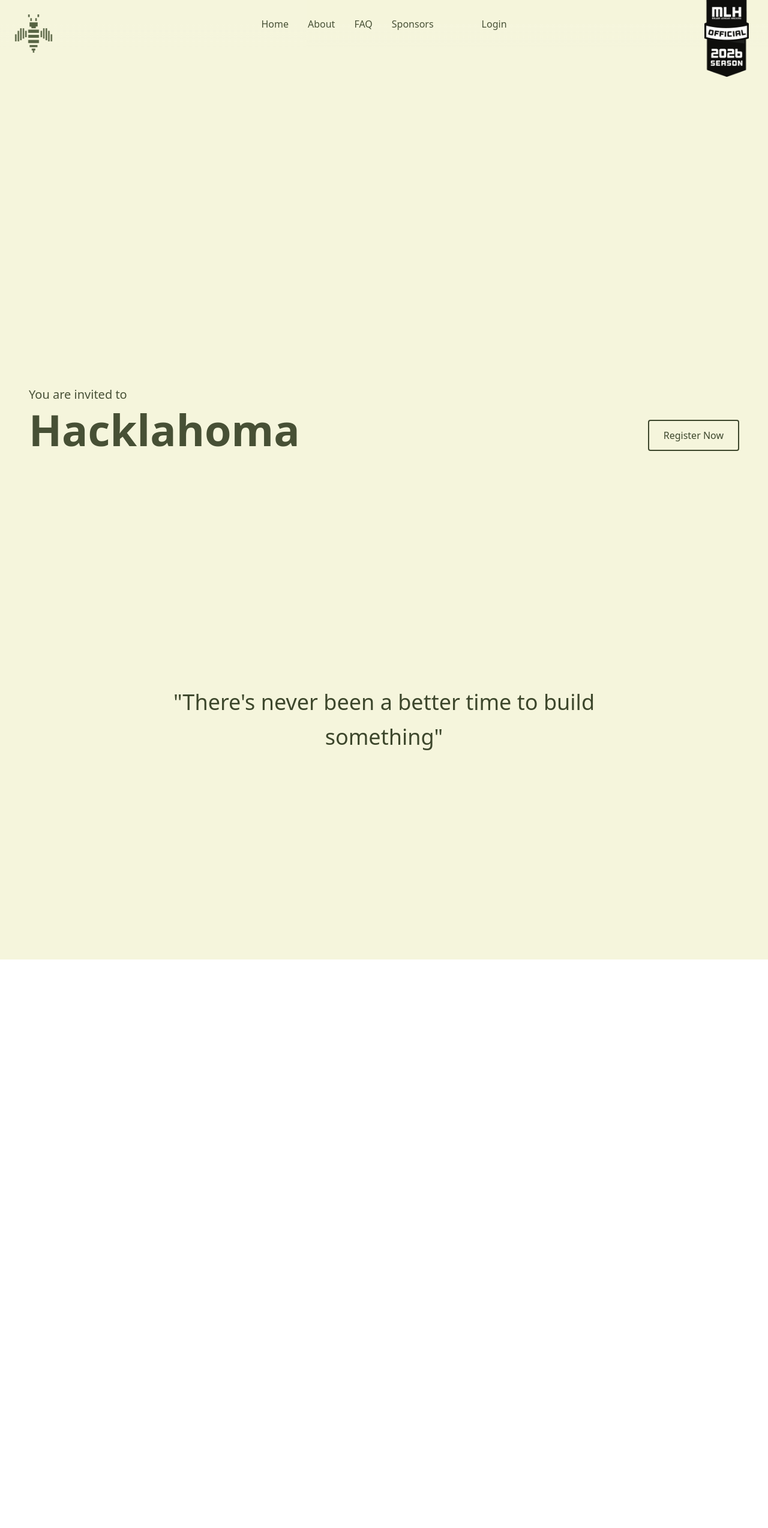
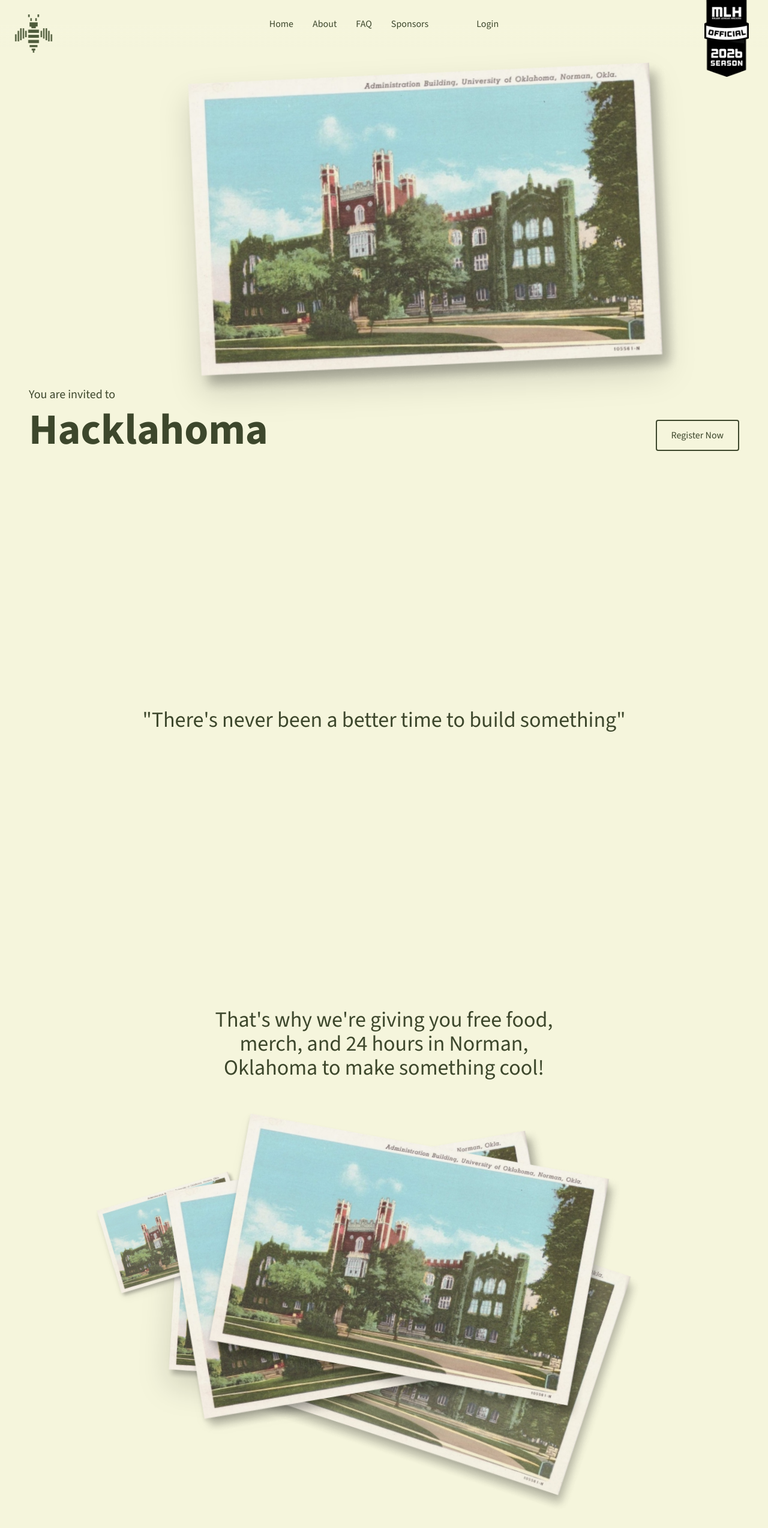
Before and after one commit to Hacklahoma/UseMeFor2026, a React (Create React App) app in the folder frontend/: page / in a window 1280 px wide. Shown: the top 2548 px of the page at 60% size. Before the commit the page ends 1600 px from the top, so only its background shows below. Built offline with nearby package versions, Linux system fonts and the light colour scheme.

Commit message:
added postcard and photo collage section to landing page and added about page

```diff
--- a/frontend/public/index.html
+++ b/frontend/public/index.html
@@ -11,6 +11,9 @@
     />
     <link rel="apple-touch-icon" href="%PUBLIC_URL%/logo192.png" />
     <link rel="manifest" href="%PUBLIC_URL%/manifest.json" />
+    <link rel="preconnect" href="https://fonts.googleapis.com">
+    <link rel="preconnect" href="https://fonts.gstatic.com" crossorigin>
+    <link href="https://fonts.googleapis.com/css2?family=Source+Sans+3:ital,wght@0,200..900;1,200..900&display=swap" rel="stylesheet">
     <title>Hacklahoma 2026</title>
   </head>
   <body>
--- a/frontend/src/index.css
+++ b/frontend/src/index.css
@@ -4,6 +4,16 @@
 
 html, body {
   min-width: 380px;
+}
+
+html {
+  scroll-behavior: smooth;
+  scroll-padding-top: 0;
+}
+
+/* Ensure smooth scrolling to sections */
+section[id] {
+  scroll-margin-top: 0;
 }
 
 @keyframes fadeIn {
--- /dev/null
+++ b/frontend/src/ui/pages/about/index.tsx
@@ -0,0 +1,12 @@
+import React from 'react';
+import About from './sections/About';
+
+const AboutPage: React.FC = () => {
+  return (
+    <div>
+      <About />
+    </div>
+  );
+};
+
+export default AboutPage;
--- /dev/null
+++ b/frontend/src/ui/pages/about/sections/About.tsx
@@ -0,0 +1,22 @@
+import React from 'react';
+
+const About: React.FC = () => {
+  return (
+    <section id="about" className="h-screen w-full min-w-[380px] bg-[#F5F5DC] flex items-center justify-center px-6">
+      <div className="max-w-5xl mx-auto">
+        <h2 className="text-4xl md:text-5xl font-bold text-[#3D472C] text-center">Hacklahoma</h2>
+        <p className="mt-3 text-lg md:text-xl text-[#3D472C] text-center opacity-90">Oklahoma's Largest Hackathon</p>
+
+        <div className="mt-10 md:mt-12 text-[#3D472C] text-lg leading-relaxed space-y-4 max-w-3xl mx-auto text-center">
+          <p>In 24 hours, you're going to build something that doesn't exist yet.</p>
+          <p>You're going to meet companies, learn from mentors, probably drink way too much caffeine.</p>
+          <p>We're going to give you so many resources that it won't even matter if you've coded before.</p>
+          <p>And just for coming, we'll throw in some free merch too.</p>
+          <p className="font-medium">So... what will you build?</p>
+        </div>
+      </div>
+    </section>
+  );
+};
+
+export default About;
--- a/frontend/src/ui/pages/landing/index.tsx
+++ b/frontend/src/ui/pages/landing/index.tsx
@@ -1,12 +1,16 @@
 import React from 'react';
 import LandingView from './sections/LandingView';
 import SplashQuote from './sections/SplashQuote';
+import PhotoCollage from './sections/PhotoCollage';
+import About from '../about/sections/About';
 
 const LandingPage: React.FC = () => {
   return (
     <div>
       <LandingView />
       <SplashQuote />
+      <PhotoCollage />
+      <About />
     </div>
   );
 };
--- a/frontend/src/ui/pages/landing/sections/LandingView.tsx
+++ b/frontend/src/ui/pages/landing/sections/LandingView.tsx
@@ -1,6 +1,7 @@
 import React, { useState, useEffect } from 'react';
 import BeeLogo from '../../../common/assets/BeeLogo.png';
 import MLHBanner2026 from '../../../common/assets/MLHBanner2026.png';
+import Postcard from '../../../common/assets/Postcard.png';
 
 const LandingView: React.FC = () => {
   const [displayedText, setDisplayedText] = useState('');
@@ -37,7 +38,7 @@ const LandingView: React.FC = () => {
   }, []);
 
   return (
-    <div className="h-screen w-full min-w-[380px] bg-[#F5F5DC] relative overflow-hidden">
+    <div id="top" className="h-screen w-full min-w-[380px] bg-[#F5F5DC] relative overflow-hidden">
       {/* Header - appears when final elements show */}
       <header className={`fixed top-0 left-0 h-20 w-full bg-gradient-to-b from-[#F5F5DC] via-[#F5F5DC] to-transparent z-50 transition-opacity duration-1000 ease-in-out ${
         showFinalElements ? 'opacity-100' : 'opacity-0'
@@ -46,8 +47,8 @@ const LandingView: React.FC = () => {
           {/* Desktop Navigation - centered */}
           <nav className="hidden min-[600px]:flex items-center">
             <div className="flex items-center space-x-8">
-              <a href="#" className="text-[#3D472C] hover:text-[#2a3a1f] transition-colors">Home</a>
-              <a href="#" className="text-[#3D472C] hover:text-[#2a3a1f] transition-colors">About</a>
+              <a href="#top" className="text-[#3D472C] hover:text-[#2a3a1f] transition-colors">Home</a>
+              <a href="#about" className="text-[#3D472C] hover:text-[#2a3a1f] transition-colors">About</a>
               <a href="#" className="text-[#3D472C] hover:text-[#2a3a1f] transition-colors">FAQ</a>
               <a href="#" className="text-[#3D472C] hover:text-[#2a3a1f] transition-colors">Sponsors</a>
             </div>
@@ -79,8 +80,8 @@ const LandingView: React.FC = () => {
           isMobileMenuOpen ? 'opacity-100 translate-y-0' : 'opacity-0 -translate-y-4 pointer-events-none'
         }`}>
           <nav className="flex flex-col py-4 items-center">
-            <a href="#" className="px-6 py-3 text-[#3D472C] hover:bg-[#e8e8c7] transition-colors">Home</a>
-            <a href="#" className="px-6 py-3 text-[#3D472C] hover:bg-[#e8e8c7] transition-colors">About</a>
+            <a href="#top" className="px-6 py-3 text-[#3D472C] hover:bg-[#e8e8c7] transition-colors">Home</a>
+            <a href="#about" className="px-6 py-3 text-[#3D472C] hover:bg-[#e8e8c7] transition-colors">About</a>
             <a href="#" className="px-6 py-3 text-[#3D472C] hover:bg-[#e8e8c7] transition-colors">FAQ</a>
             <a href="#" className="px-6 py-3 text-[#3D472C] hover:bg-[#e8e8c7] transition-colors">Sponsors</a>
             <a href="#" className="px-6 py-3 text-[#3D472C] hover:bg-[#e8e8c7] transition-colors font-medium">Login</a>
@@ -180,6 +181,17 @@ const LandingView: React.FC = () => {
         </div>
       </div>
 
+      {/* Large postcard on the right side - fades in */}
+      <div className={`absolute top-1/2 right-8 lg:right-12 -translate-y-1/2 transition-opacity duration-1000 ease-in-out ${
+        showFinalElements ? 'opacity-100' : 'opacity-0'
+      }`}>
+        <img
+          src={Postcard}
+          alt="Vintage postcard"
+          className="w-[40.56rem] md:w-[47.32rem] lg:w-[54.08rem] xl:w-[60.84rem] rotate-[-1deg] drop-shadow-2xl select-none pointer-events-none"
+        />
+      </div>
+
       {/* Register Now button - bottom right on larger screens */}
       <div className={`absolute bottom-8 right-8 lg:bottom-12 lg:right-12 hidden min-[600px]:block transition-opacity duration-1000 ease-in-out ${
         showFinalElements ? 'opacity-100' : 'opacity-0'
--- /dev/null
+++ b/frontend/src/ui/pages/landing/sections/PhotoCollage.tsx
@@ -0,0 +1,60 @@
+import React from 'react';
+import Postcard from '../../../common/assets/Postcard.png';
+
+const PhotoCollage: React.FC = () => {
+  return (
+    <section className="relative h-[150vh] w-full min-w-[380px] bg-[#F5F5DC] overflow-hidden">
+      {/* Centered quote above postcards */}
+      <div className="absolute top-8 sm:top-5 md:top-10 lg:top-20 xl:top-25 2xl:top-30 left-1/2 -translate-x-1/2 px-4 sm:px-6 z-10">
+        <p className="text-center text-lg sm:text-xl md:text-2xl lg:text-3xl xl:text-4xl font-medium text-[#3D472C] max-w-xs sm:max-w-sm md:max-w-2xl lg:max-w-4xl leading-relaxed">
+          That's why we're giving you free food, merch, and 24 hours in Norman, Oklahoma to make something cool!
+        </p>
+      </div>
+
+      {/* Centered postcard cluster */}
+      <div className="absolute inset-0 flex items-center justify-center">
+        {/* Central cluster of scattered postcards */}
+        <div className="relative w-full max-w-[60%]">
+          {/* Main center postcard */}
+          <img
+            src={Postcard}
+            alt="Vintage postcard"
+            className="w-80 md:w-96 lg:w-[28rem] rotate-[5deg] drop-shadow-2xl select-none pointer-events-none"
+          />
+
+          {/* Top left of cluster */}
+          <img
+            src={Postcard}
+            alt="Vintage postcard"
+            className="absolute -top-20 -left-24 w-64 md:w-72 rotate-[-15deg] drop-shadow-lg opacity-90 select-none pointer-events-none"
+          />
+
+          {/* Top right of cluster */}
+          <img
+            src={Postcard}
+            alt="Vintage postcard"
+            className="absolute -top-16 -right-20 w-68 md:w-76 rotate-[20deg] drop-shadow-lg opacity-85 select-none pointer-events-none"
+          />
+
+          {/* Bottom left of cluster */}
+          <img
+            src={Postcard}
+            alt="Vintage postcard"
+            className="absolute -bottom-16 -left-18 w-66 md:w-74 rotate-[-8deg] drop-shadow-lg opacity-88 select-none pointer-events-none"
+          />
+
+          {/* Bottom right of cluster */}
+          <img
+            src={Postcard}
+            alt="Vintage postcard"
+            className="absolute -bottom-12 -right-16 w-70 md:w-78 rotate-[12deg] drop-shadow-lg opacity-92 select-none pointer-events-none"
+          />
+
+
+        </div>
+      </div>
+    </section>
+  );
+};
+
+export default PhotoCollage;
--- a/frontend/tailwind.config.js
+++ b/frontend/tailwind.config.js
@@ -4,7 +4,11 @@ module.exports = {
         "./src/**/*.{js,ts,jsx,tsx}" // Tells Tailwind to scan these files for class names
     ],
     theme: {
-        extend: {},
+        extend: {
+            fontFamily: {
+                sans: ['"Source Sans 3"', 'ui-sans-serif', 'system-ui', 'sans-serif']
+            }
+        },
     },
     plugins: [
 
```
Also changed, not shown: frontend/src/ui/common/assets/Postcard.png (added).
